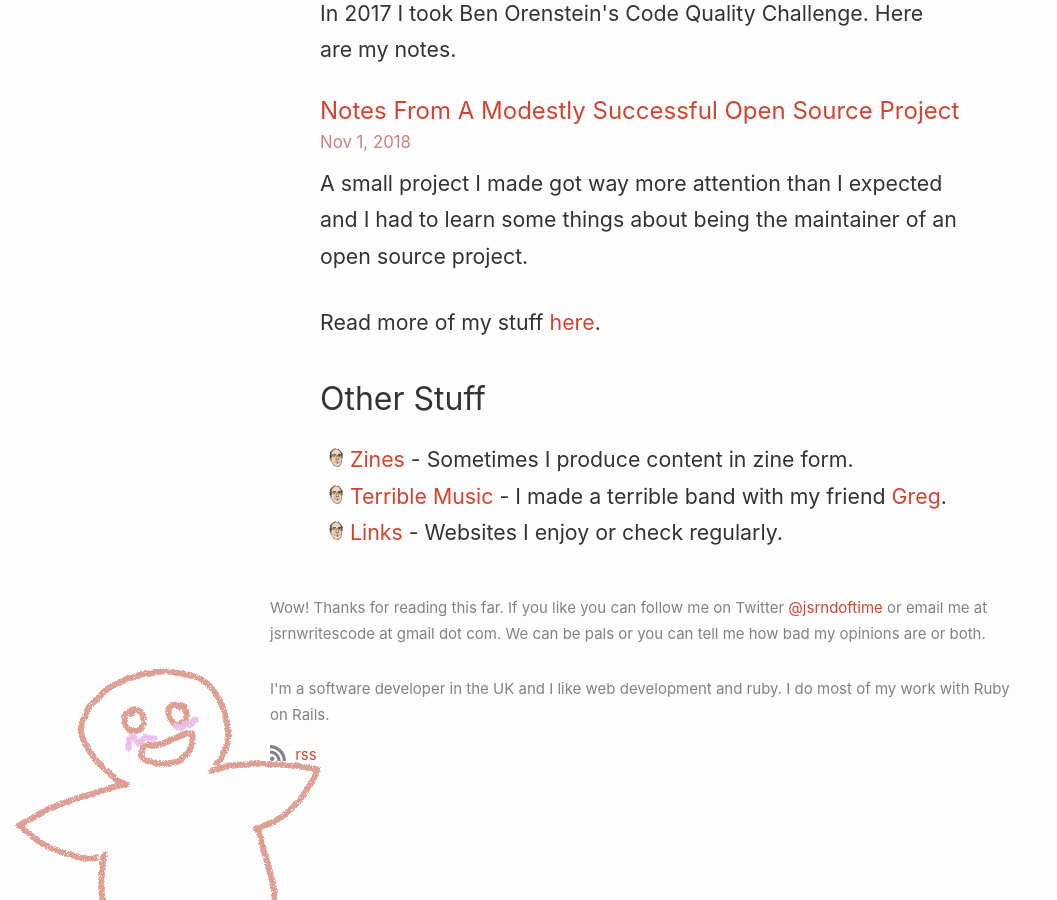
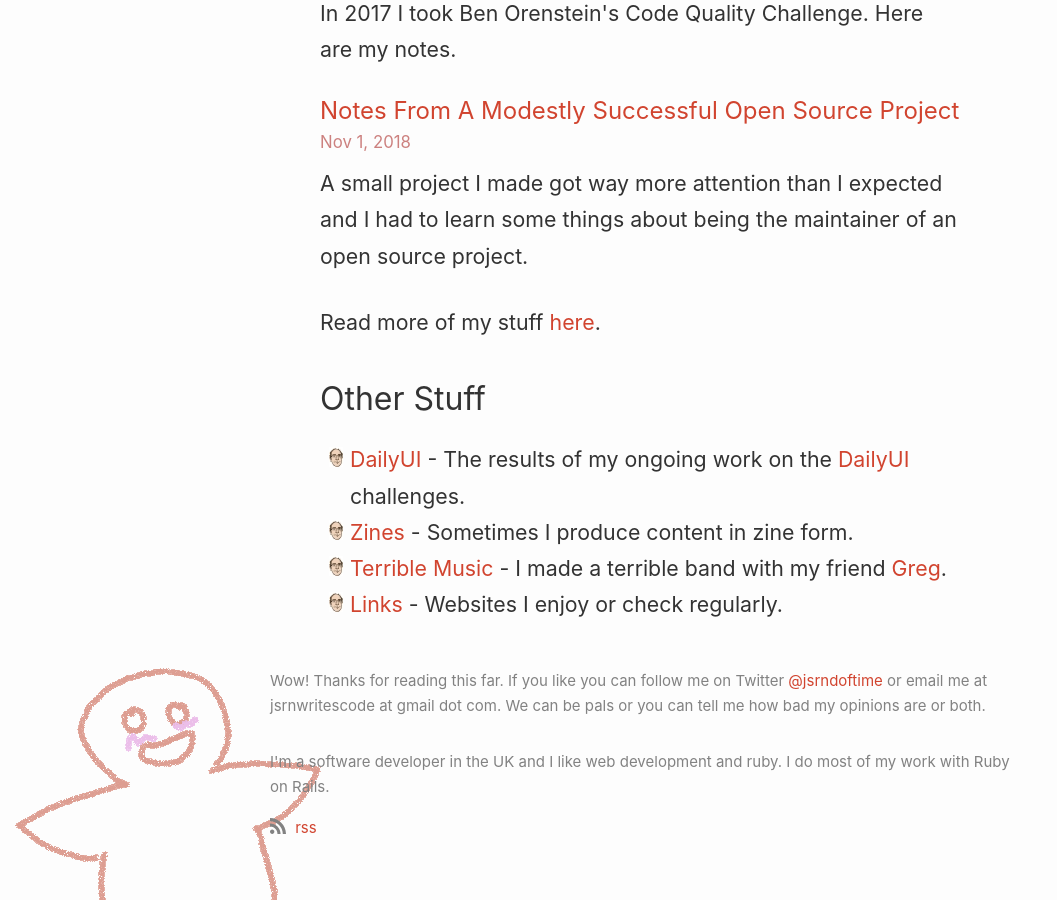
Before and after one commit to jsrn/jsrn.github.io, a Jekyll site: the page built from index.html, in a window 1280 px wide and 900 px high, scrolled down 891 px. Shown: the whole window, without its empty margins (0-1057 px from the left). Built offline with Jekyll 4.4.1, drawn with Linux system fonts in a browser that asks for light colours.

Commit message:
Update index.html

```diff
--- a/index.html
+++ b/index.html
@@ -29,7 +29,8 @@ I'm a web developer from the United Kingdom. Welcome to my website.
 <h2>Other Stuff</h2>
 
 <ul class="face-bullet">
-  <li><a href="/zines.html">Zines</a> - Sometimes I produce content in zine form.</li>
+  <li><a href="/daily-ui">DailyUI</a> - The results of my ongoing work on the <a href="https://www.dailyui.co/">DailyUI</a> challenges.</li>
+  <li><a href="/zines">Zines</a> - Sometimes I produce content in zine form.</li>
   <li><a href="/sudo">Terrible Music</a> - I made a terrible band with my friend <a href="https://twitter.com/gregjwww">Greg</a>.</li>
   <li><a href="/links">Links</a> - Websites I enjoy or check regularly.</li>
 </ul>
```
